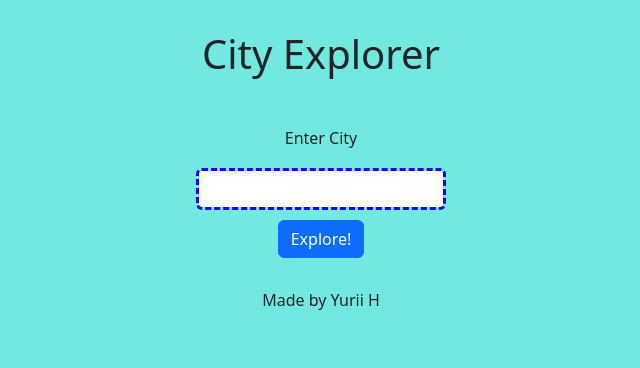
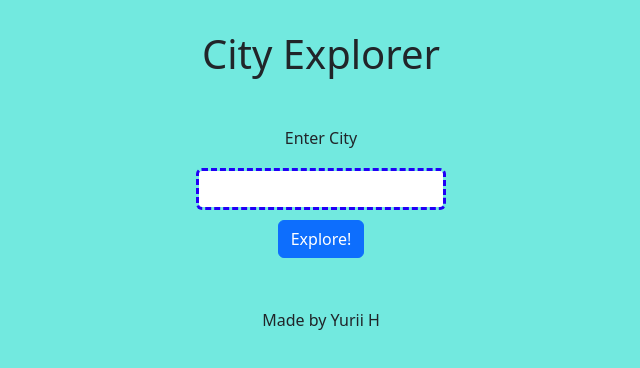
Before and after one commit to yhluk/city-explorer, a React (Create React App) app: page / in a window 1280 px wide. Shown: the top 368 px of the page, without its empty margins (319-959 px from the left). Built offline with nearby package versions, Linux system fonts and the light colour scheme.

Commit message:
some styling

```diff
--- a/src/Weather.js
+++ b/src/Weather.js
@@ -6,19 +6,13 @@ import { Card, Container } from "react-bootstrap";
 
 class Weather extends React.Component {
   render() {
-    // console.log("weather in card", this.props.weatherDay[0].description)
     return (
-
-      this.props.weatherDay.map((day, idx) =>
       <Container  >
-
+      {this.props.weatherDay.map((day, idx) =>
           <Card
             border="success"
             style={{
-                  width: '10rem',
-                  height: 'auto',
-                  display: 'flex',
-                  border: '2px solid'
+              width: '10rem'
             }}
             key={idx}>
             <Card.Title>{day.description}</Card.Title>
@@ -27,8 +21,8 @@ class Weather extends React.Component {
               src="https://i.pinimg.com/564x/a4/e1/ce/a4e1ce66480e82f91395b3560653a827.jpg" />
           </Card>
 
+      )}
         </Container>
-      )
     )
   }
 }
--- a/src/index.css
+++ b/src/index.css
@@ -37,3 +37,10 @@ h1{
   padding: 0 0;
   margin: 0 0;
 }
+
+.container{
+display: flex;
+justify-content: center;
+align-items: center;
+flex-wrap: wrap
+}
```
Lines whose indentation alone changed are shown as unchanged.
